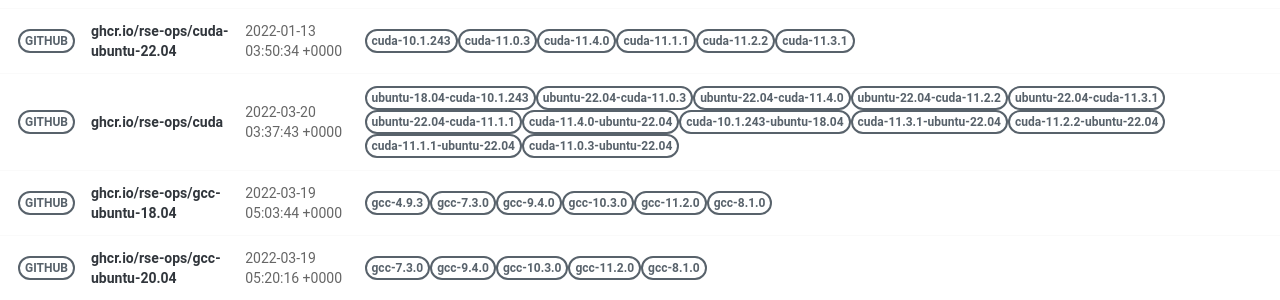
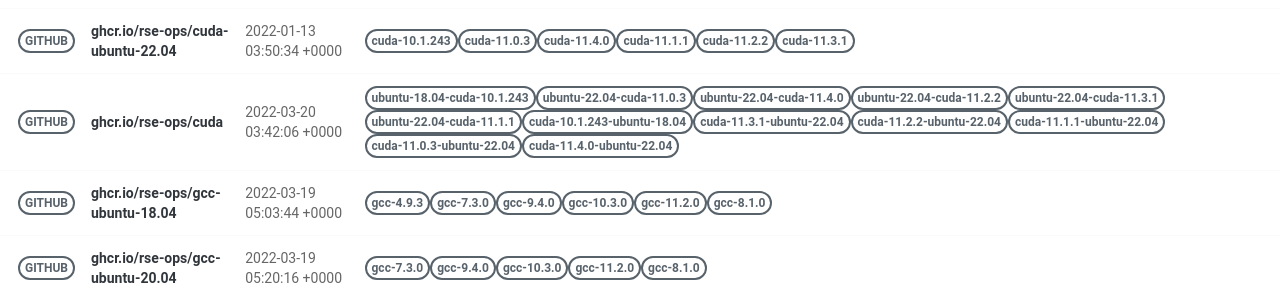
Before and after one commit to rse-ops/docker-images, a Jekyll site: the page built from pages/index.md, in a window 1280 px wide. Shown: the part 421-721 px from the top of the page. Built offline with Jekyll 4.4.1, drawn with Linux system fonts in a browser that asks for light colours; nearby versions of some CDN libraries.

Commit message:
Automated push to update library 2022-03-20

```diff
--- a/_library/ghcr.io-rse-ops-cuda.md
+++ b/_library/ghcr.io-rse-ops-cuda.md
@@ -1,7 +1,7 @@
 ---
 layout: container
 name: ghcr.io/rse-ops/cuda
-updated_at: 2022-03-20 03:37:43.694464
+updated_at: 2022-03-20 03:42:06.862765
 
 
 container_url: https://github.com/orgs/rse-ops/packages/container/package/cuda
```
Also changed, not shown: other parts of _library/ghcr.io-rse-ops-cuda.md (+3 -3 lines).
